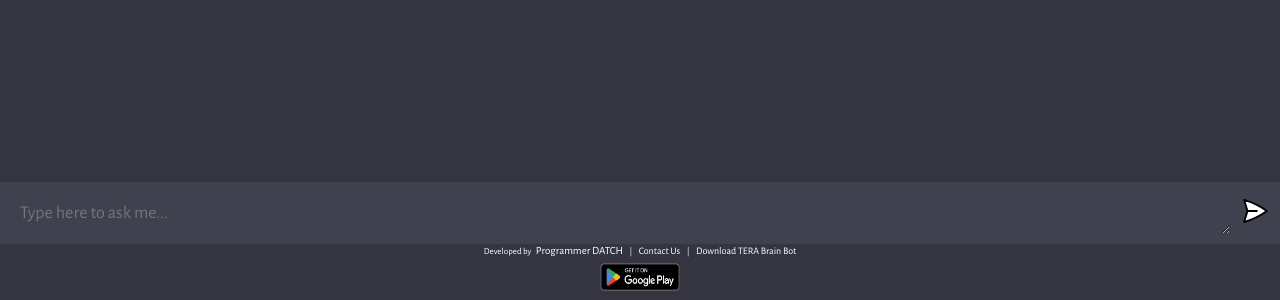
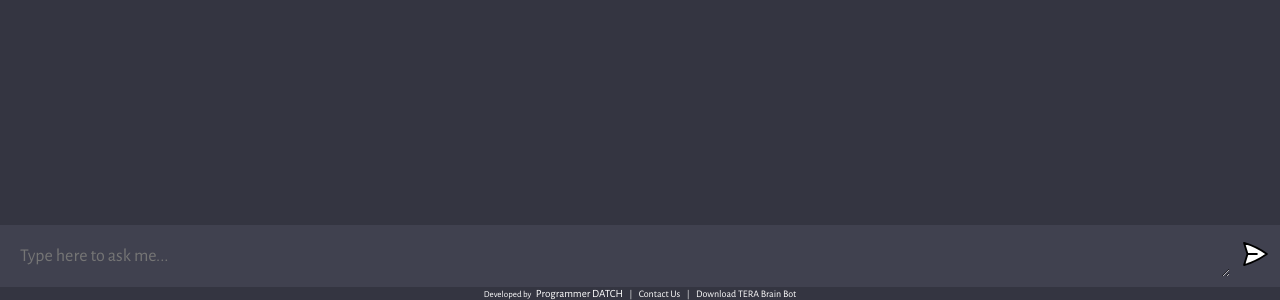
Before and after one commit to ProgrammerDATCH/AskMeAi, a website built with Vite: page client/index.html in a window 1280 px wide. Shown: the part 500-800 px from the top of the page. Built offline with nearby package versions, Linux system fonts and the light colour scheme.

Commit message:
reverse2

```diff
--- a/client/index.html
+++ b/client/index.html
@@ -40,7 +40,9 @@
         <textarea name="prompt" cols="1" rows="1" placeholder="Type here to ask me..."></textarea>
         <button type="submit"><img src="assets/send.svg"/></button>
       </form>
-      <div class="dev">Developed by <span class="dev_name">Programmer DATCH</span> | <span class="contact_dev"><a href="https://wa.me/message/2SMO3BLQLRGLN1">Contact Us</a></span> | <span class="download_app"><a href="https://play.google.com/store/apps/details?id=com.ntakomisiyo.terabrainbot">Download TERA Brain Bot <br><img src="public/playStore.png" width="90" height="40"></a></span></div>
+      <div class="dev">Developed by <span class="dev_name">Programmer DATCH</span> | <span class="contact_dev"><a href="https://wa.me/message/2SMO3BLQLRGLN1">Contact Us</a></span> | <span class="download_app"><a href="https://play.google.com/store/apps/details?id=com.ntakomisiyo.terabrainbot">Download TERA Brain Bot
+        <!-- <img src="public/playStore.png" width="90" height="40"> -->
+      </a></span></div>
 
     </div>
 
```
